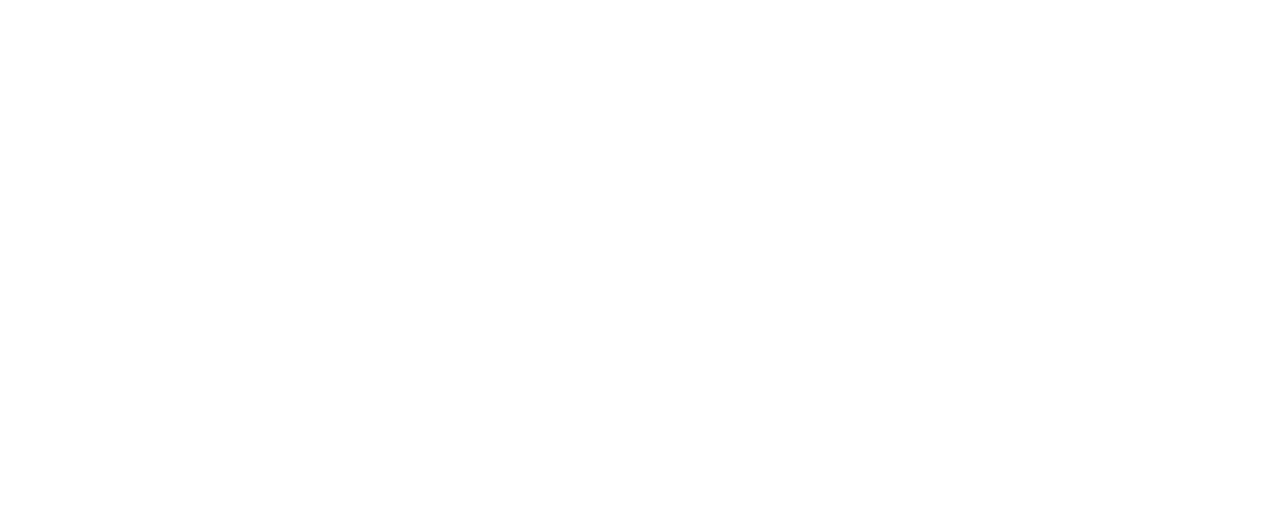
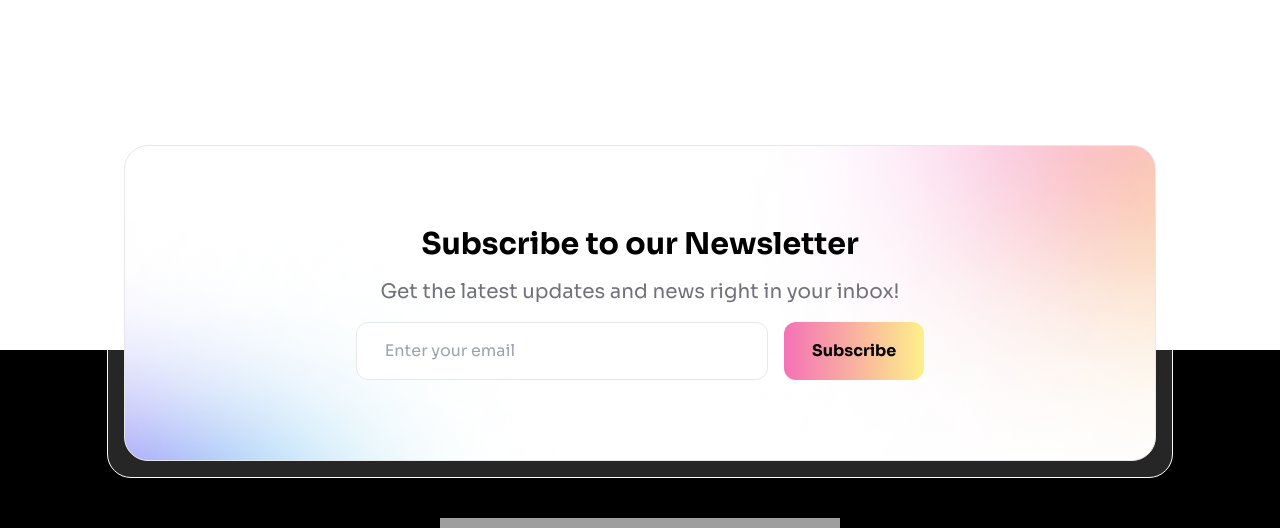
Before and after one commit to miftah1299/bpl-squad, a React (Vite) app: page / in a window 1280 px wide. Shown: the part 2754-3282 px from the top of the page. Before the commit the page ends 2674 px from the top, so only its background shows below. Built offline with nearby package versions, Linux system fonts and the light colour scheme; grey boxes are pictures that could not be loaded.

Commit message:
Add Footer component and integrate it into the App

```diff
--- a/src/App.jsx
+++ b/src/App.jsx
@@ -3,6 +3,7 @@
 import Header from "./components/Header/Header";
 import Navbar from "./components/Header/Navbar";
 import PlayerContainer from "./components/PlayerContainer/PlayerContainer";
+import Footer from "./components/Footer/Footer";
 
 function App() {
     const [isActive, setIsActive] = useState({
@@ -76,6 +77,8 @@
                 selectedPlayers={selectedPlayers}
                 handleRemovePlayer={handleRemovePlayer}
             ></PlayerContainer>
+
+            <Footer></Footer>
         </>
     );
 }
--- /dev/null
+++ b/src/components/Footer/Footer.jsx
@@ -0,0 +1,88 @@
+import React from "react";
+
+const Footer = () => {
+    return (
+        <div className="mt-20">
+            {/* Newaletter section */}
+            <div className="w-10/12 mx-auto border border-white bg-white/15 rounded-3xl p-4 relative -bottom-32 z-10">
+            <div className="bg-custom-bg bg-cover bg-no-repeat bg-white py-20 text-center space-y-4 border rounded-3xl">
+                <h2 className="text-3xl font-bold">
+                    Subscribe to our Newsletter
+                </h2>
+                <p className="text-zinc-500 text-xl">
+                    Get the latest updates and news right in your inbox!
+                </p>
+
+                <div className="flex gap-4 justify-center">
+                    {/* input email */}
+                    <input
+                        type="email"
+                        placeholder="Enter your email"
+                        className="w-2/5 px-7 py-4 border rounded-xl"
+                    />
+                    {/* subscribe button */}
+                    <button className="bg-gradient-to-r from-pink-400 to-yellow-200 px-7 py-4 rounded-xl font-bold">
+                        Subscribe
+                    </button>
+                </div>
+            </div>
+            </div>
+
+            {/* Footer section */}
+            <div className="w-full bg-black pt-10 absolute">
+                <img
+                    className="mx-auto mt-32"
+                    src="https://i.ibb.co.com/wdVr9WV/logo-footer.png"
+                    alt=""
+                />
+
+                <div className="w-10/12 mx-auto flex gap-36 text-white py-16">
+                    <div className="flex-1">
+                        <h4 className="text-base">About Us</h4>
+                        <p className="text-zinc-400">
+                            We are a team of professionals who are dedicated to
+                            providing you with the best services.
+                        </p>
+                    </div>
+
+                    <div className="flex-1">
+                        <h4 className="text-base">Quick Links</h4>
+                        <ul className="space-y-2 start-0">
+                            <li>Home</li>
+                            <li>Services</li>
+                            <li>Projects</li>
+                            <li>Blog</li>
+                            <li>Contact</li>
+                        </ul>
+                    </div>
+
+                    <div className="flex-2 space-y-4">
+                        <h4 className="text-base">Subscribe</h4>
+                        <p className="text-zinc-400">
+                            Subscribe to our newsletter to get the latest
+                            updates and news.
+                        </p>
+                        <div className="flex justify-center text-sm">
+                            {/* input email */}
+                            <input
+                                type="email"
+                                placeholder="Enter your email"
+                                className="w-full px-7 py-3 border rounded-l-xl"
+                            />
+                            {/* subscribe button */}
+                            <button className="bg-gradient-to-r from-pink-400 to-yellow-200 px-7 py-3 rounded-r-xl font-bold text-black">
+                                Subscribe
+                            </button>
+                        </div>
+                    </div>
+                </div>
+
+                <hr />
+
+                <p className="text-zinc-400 text-center py-8">&copy; 2024 BPL Squad All rights reserved</p>
+            </div>
+        </div>
+    );
+};
+
+export default Footer;
```
